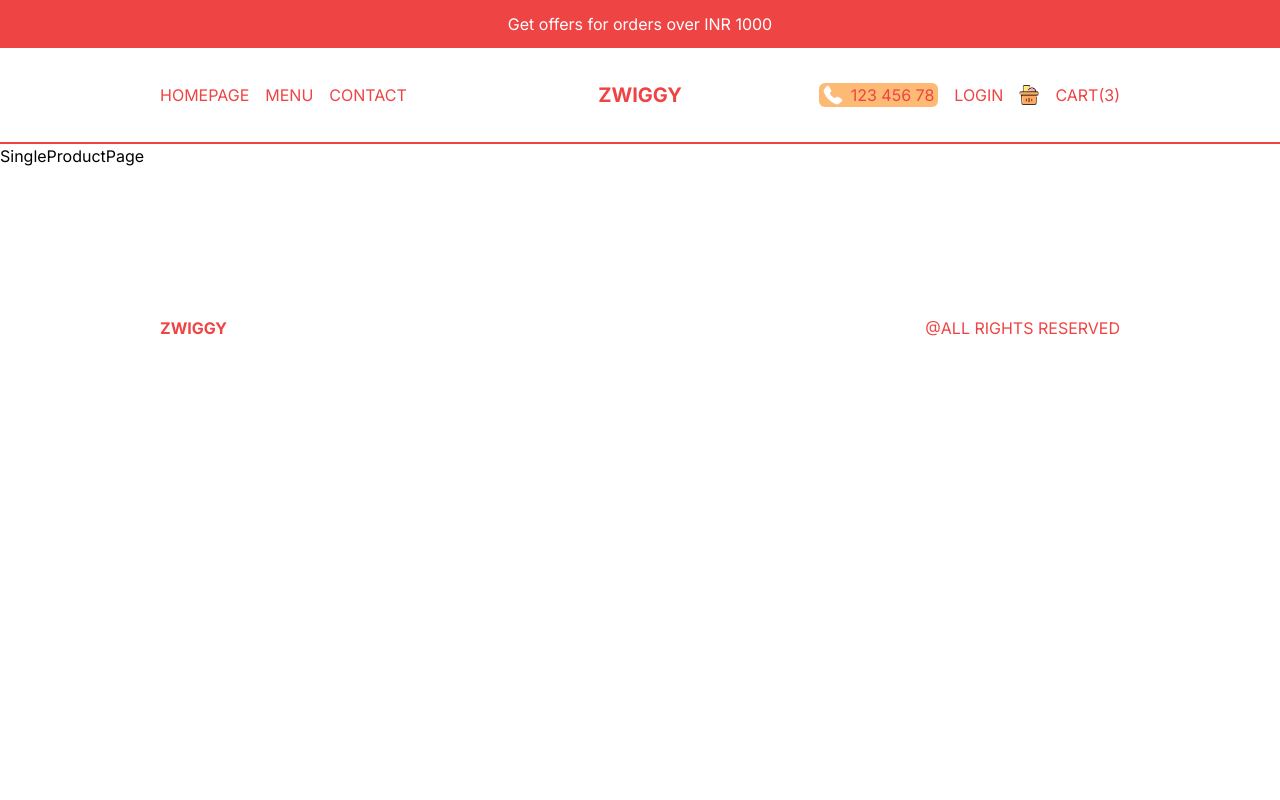
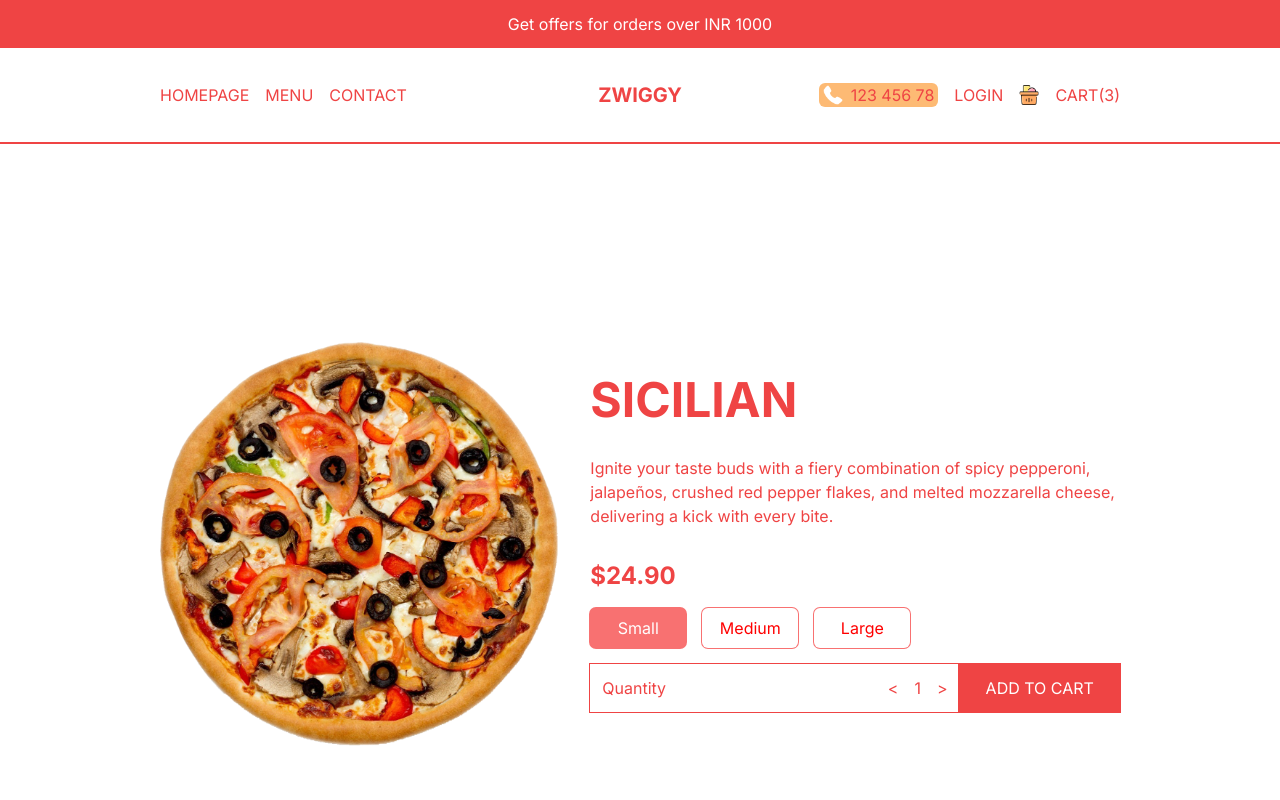
Before and after one commit to ArNGiH/Food-Ordering-Website, a Next.js app: page /product/1 in a window 1280 px wide. Shown: the top 800 px of the page. Built offline with nearby package versions, Linux system fonts and the light colour scheme.

Commit message:
Worked on single product page / cart

```diff
--- a/src/app/product/[id]/page.tsx
+++ b/src/app/product/[id]/page.tsx
@@ -1,9 +1,30 @@
-import React from 'react'
+import Price from "@/components/Price";
+import { singleProduct } from "@/data";
+import Image from "next/image";
+import React from "react";
 
-function SingleProductPage() {
+const SingleProductPage = () => {
   return (
-    <div>SingleProductPage</div>
-  )
-}
+    <div className="p-4 lg:px-20 xl:px-40 h-screen flex flex-col justify-around text-red-500 md:flex-row md:gap-8 md:items-center">
+      {/* IMAGE CONTAINER */}
+      {singleProduct.img && (
+        <div className="relative w-full h-1/2 md:h-[70%]">
+          <Image
+            src={singleProduct.img}
+            alt=""
+            className="object-contain"
+            fill
+          />
+        </div>
+      )}
+      {/* TEXT CONTAINER */}
+      <div className="h-1/2 flex flex-col gap-4 md:h-[70%] md:justify-center md:gap-6 xl:gap-8">
+        <h1 className="text-3xl font-bold uppercase xl:text-5xl">{singleProduct.title}</h1>
+        <p>{singleProduct.desc}</p>
+        <Price price={singleProduct.price} id={singleProduct.id} options={singleProduct.options}/>
+      </div>
+    </div>
+  );
+};
 
-export default SingleProductPage
+export default SingleProductPage;
--- /dev/null
+++ b/src/components/Price.tsx
@@ -0,0 +1,69 @@
+"use client";
+
+import React, { useEffect, useState } from "react";
+
+type Props = {
+  price: number;
+  id: number;
+  options?: { title: string; additionalPrice: number }[];
+};
+
+const Price = ({ price, id, options }: Props) => {
+  const [total, setTotal] = useState(price);
+  const [quantity, setQuantity] = useState(1);
+  const [selected, setSelected] = useState(0);
+
+  useEffect(() => {
+    setTotal(
+      quantity * (options ? price + options[selected].additionalPrice : price)
+    );
+  }, [quantity, selected, options, price]);
+
+  return (
+    <div className="flex flex-col gap-4">
+      <h2 className="text-2xl font-bold">${total.toFixed(2)}</h2>
+      {/* OPTIONS CONTAINER */}
+      <div className="flex gap-4">
+        {options?.map((option, index) => (
+          <button
+            key={option.title}
+            className="min-w-[6rem] p-2 ring-1 ring-red-400 rounded-md"
+            style={{
+              background: selected === index ? "rgb(248 113 113)" : "white",
+              color: selected === index ? "white" : "red",
+            }}
+            onClick={() => setSelected(index)}
+          >
+            {option.title}
+          </button>
+        ))}
+      </div>
+      {/* QUANTITY AND ADD BUTTON CONTAINER */}
+      <div className="flex justify-between items-center">
+        {/* QUANTITY */}
+        <div className="flex justify-between w-full p-3 ring-1 ring-red-500">
+          <span>Quantity</span>
+          <div className="flex gap-4 items-center">
+            <button
+              onClick={() => setQuantity((prev) => (prev > 1 ? prev - 1 : 1))}
+            >
+              {"<"}
+            </button>
+            <span>{quantity}</span>
+            <button
+              onClick={() => setQuantity((prev) => (prev < 9 ? prev + 1 : 9))}
+            >
+              {">"}
+            </button>
+          </div>
+        </div>
+        {/* CART BUTTON */}
+        <button className="uppercase w-56 bg-red-500 text-white p-3 ring-1 ring-red-500">
+          Add to Cart
+        </button>
+      </div>
+    </div>
+  );
+};
+
+export default Price;
```
